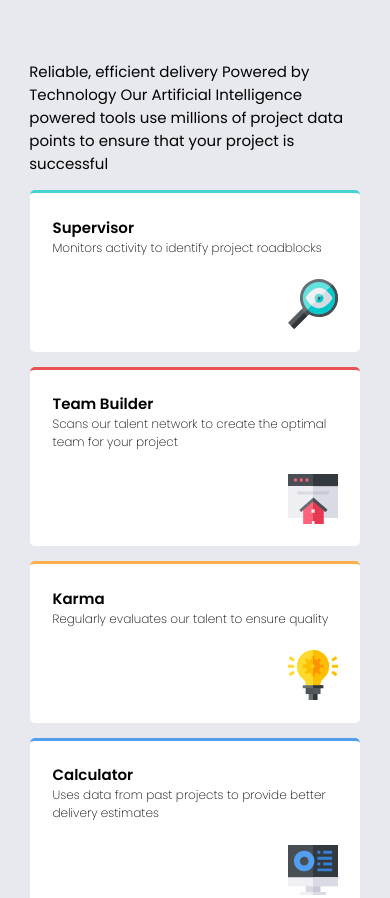
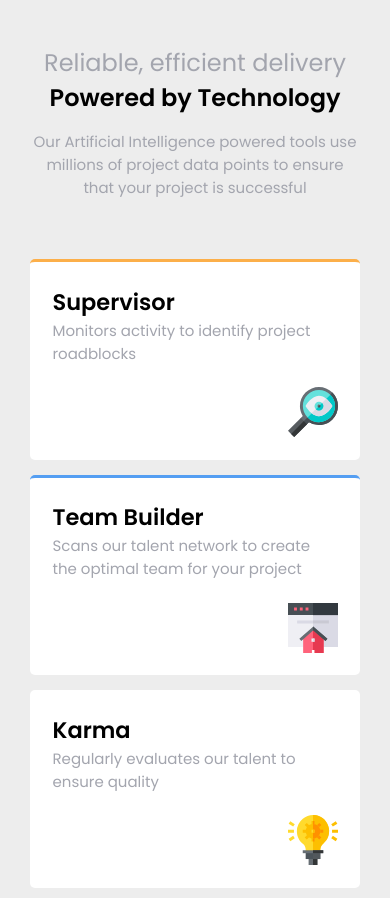
Before and after one commit to tonage72/four-card-feature-section-master, a plain HTML site: page index.html in a window 390 px wide. Shown: the top 898 px of the page. Drawn offline with Linux system fonts and the light colour scheme.

Commit message:
Mobile looks complete

```diff
--- a/css/styles.css
+++ b/css/styles.css
@@ -18,7 +18,7 @@ img {
 
 body {
 	height: 100vh;
-	background-color: hsl(230, 15%, 92%);
+	background-color: hsl(0, 0%, 93%);
 }
 
 main {
@@ -26,11 +26,30 @@ main {
 	flex-flow: column nowrap;
 	align-items: center;
 	justify-content: center;
-	margin: 4rem auto 0 auto;
+	margin: 3rem auto 0 auto;
 	width: 85%;
 	max-width: 1280px;
-	gap: 1rem;
 	margin-bottom: 1rem;
+}
+
+main p {
+	text-align: center;
+}
+
+main p:nth-child(1) {
+	font-size: 1.6rem;
+	color: hsl(229, 6%, 66%);
+}
+
+main p:nth-child(2) {
+	font-size: 1.6rem;
+	font-weight: 600;
+	margin-bottom: 1rem;
+}
+
+main p:nth-child(3) {
+	margin-bottom: 3rem;
+	color: hsl(229, 6%, 66%);
 }
 
 .card {
@@ -43,6 +62,7 @@ main {
 	background-color: white;
 	border-radius: 5px;
 	padding: 1.5rem;
+	margin-top: 1rem;
 }
 
 .card:nth-child(2) {
@@ -68,9 +88,24 @@ main {
 
 .title {
 	font-weight: 600;
+	font-size: 1.5rem;
 }
 
 .job {
-	font-weight: 200;
-	font-size: .8rem;
+	color: hsl(229, 6%, 66%);
+	font-weight: 400;
+	font-size: 1rem;
 }
+
+footer {
+	padding-bottom: 3rem;
+}
+
+.attribution {
+	font-size: 11px;
+	text-align: center;
+}
+
+.attribution a {
+	color: hsl(228, 45%, 44%);
+}
--- a/index.html
+++ b/index.html
@@ -3,23 +3,17 @@
 <head>
   <meta charset="UTF-8">
   <meta name="viewport" content="width=device-width, initial-scale=1.0"> <!-- displays site properly based on user's device -->
-
   <link rel="icon" type="image/png" sizes="32x32" href="./images/favicon-32x32.png">
   <link rel="stylesheet" href="css/styles.css">
   <title>Frontend Mentor | Four card feature section</title>
-
-  <!-- Feel free to remove these styles or customise in your own stylesheet 👍 -->
-  <style>
-    .attribution { font-size: 11px; text-align: center; }
-    .attribution a { color: hsl(228, 45%, 44%); }
-  </style>
 </head>
 <body>
   <main>
-    <p class="description">
-      Reliable, efficient delivery
-      Powered by Technology
-
+    <p>
+      Reliable, efficient delivery</p>
+    <p>
+      Powered by Technology</p>
+    <p>
       Our Artificial Intelligence powered tools use millions of project data points
       to ensure that your project is successful
     </p>
```
